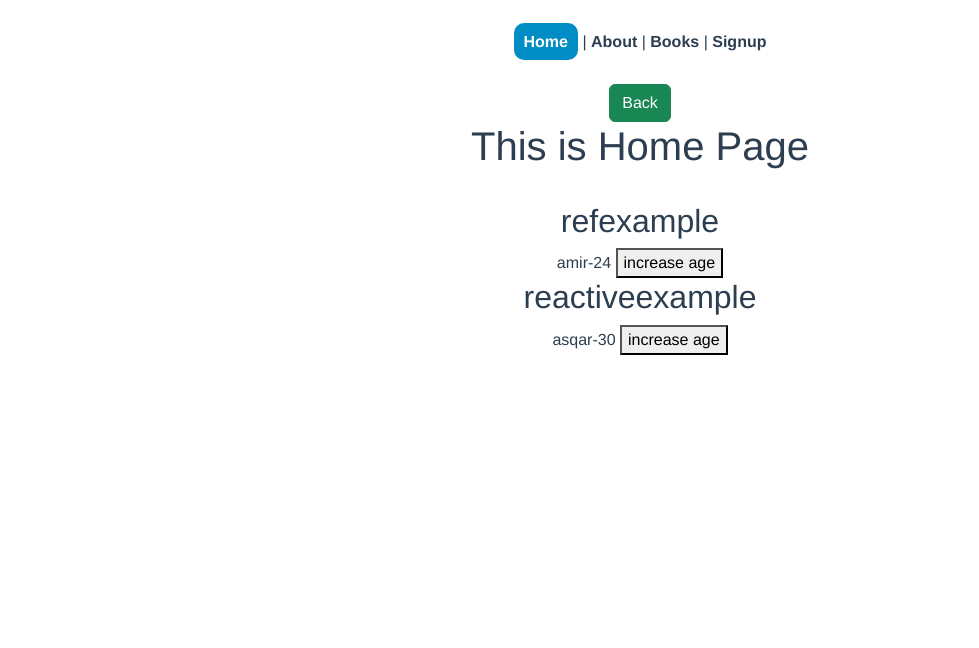
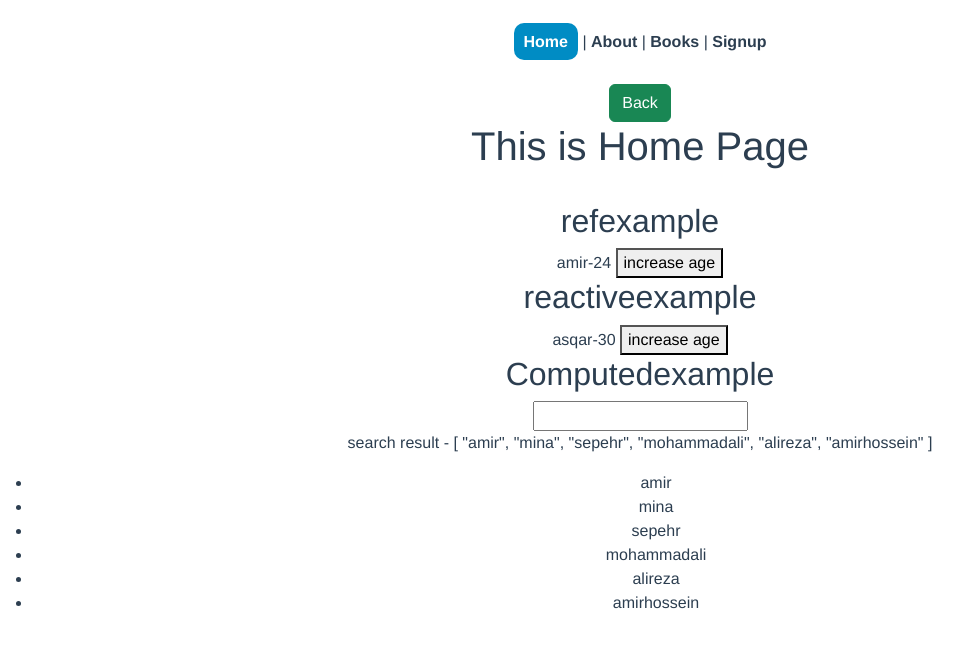
Before and after one commit to amirekramian/VueRouter, a Vue app: page / in a window 1280 px wide. Shown: the top 648 px of the page, without its empty margins (0-979 px from the left). Built offline with nearby package versions, Linux system fonts and the light colour scheme.

Commit message:
Add Computed

```diff
--- a/src/views/HomeView.vue
+++ b/src/views/HomeView.vue
@@ -9,17 +9,31 @@
 <h2>reactiveexample</h2>
 {{reactiveexample.name}}-{{reactiveexample.age}}
 <button @click="increaseAgereactive">increase age</button>
+<br>
+<h2>Computedexample</h2>
+<input type="text" v-model="search">
+<p>search result - {{matchnames}}</p>
+<ul>
+  <li v-for="name in names" :key="name">{{name}}</li>
+</ul>
+
   </div>
 </template>
 
 <script>
-import { ref, reactive } from 'vue'
+import { ref, reactive, computed } from 'vue'
 // @ is an alias to /src
 
 export default {
   setup(){
     const refexample = ref({name:'amir', age:24})
     const reactiveexample = reactive({name:'asqar' , age:30})
+    const names = ref(['amir','mina','sepehr','mohammadali','alireza','amirhossein'])
+    const search = ref('')
+
+    const matchnames = computed(()=>{
+      return names.value.filter((name) => name.includes(search.value))
+    })
 
     const increaseAge = () =>{
         refexample.value.age++
@@ -28,7 +42,7 @@ export default {
       reactiveexample.age++
     }
 
-    return{refexample,reactiveexample,increaseAge,increaseAgereactive}
+    return{refexample,reactiveexample,increaseAge,increaseAgereactive,names,search,matchnames}
   },
   name: 'HomeView',
   components: {
```
